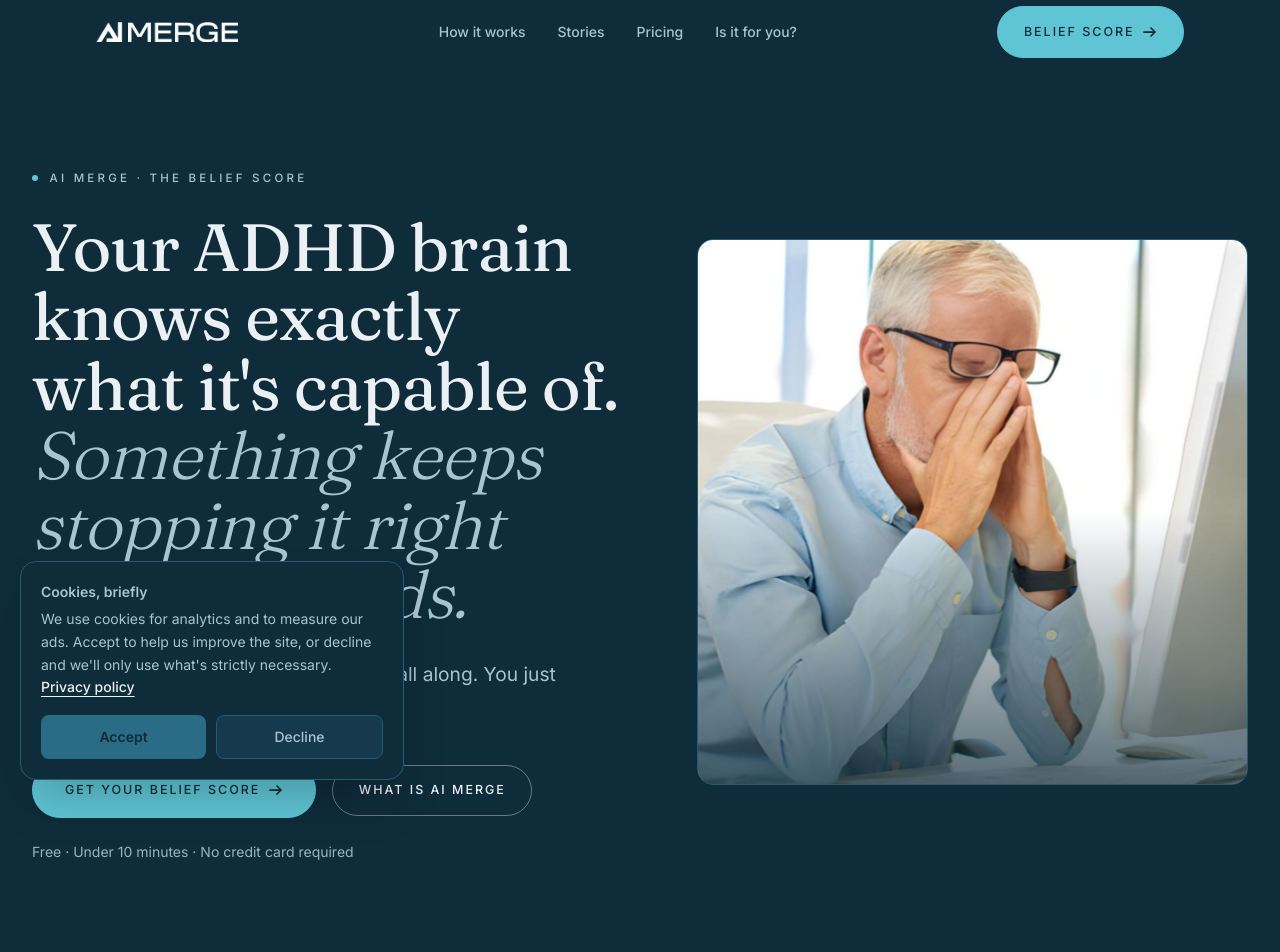
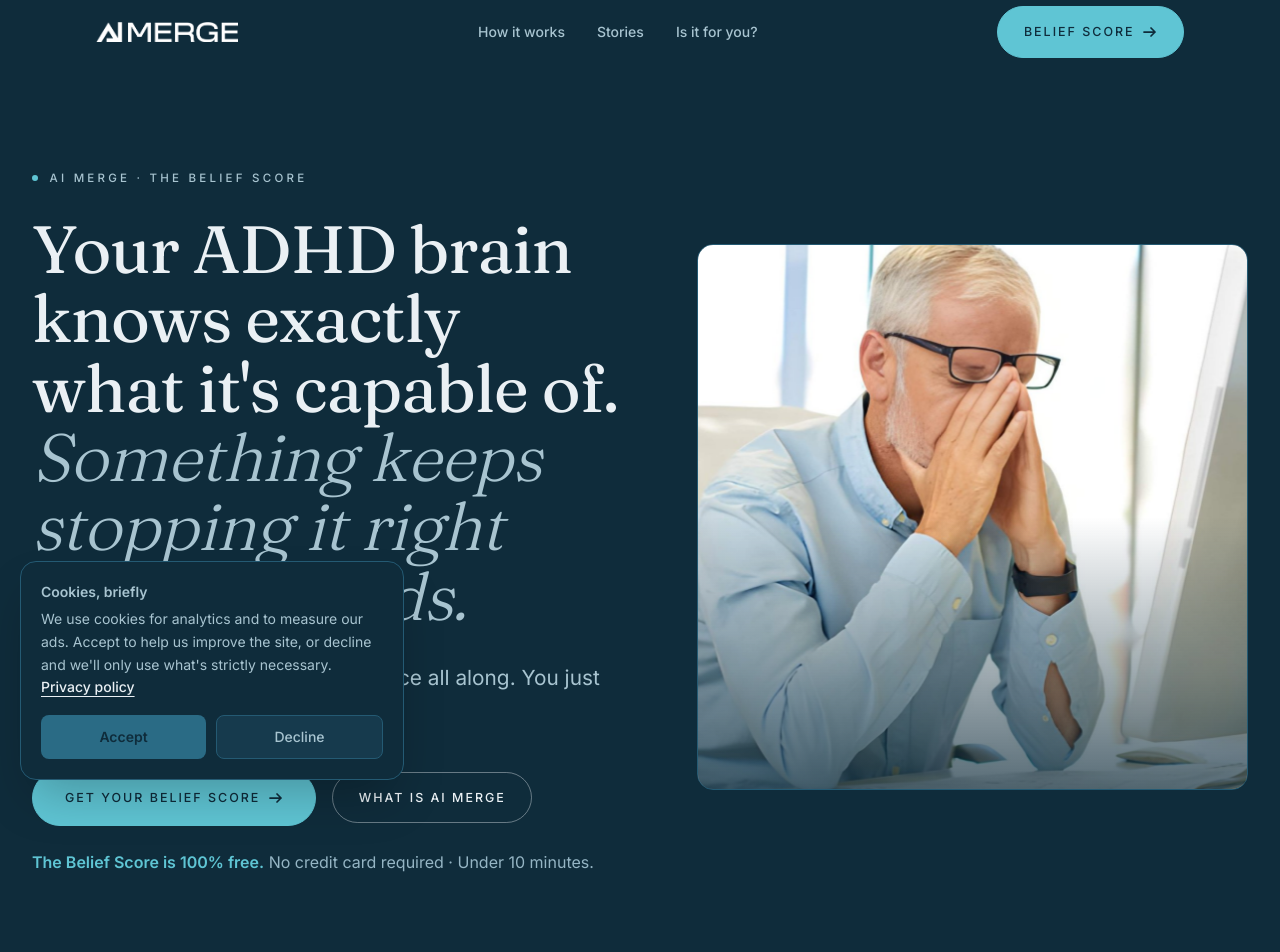
Before and after one commit to aggarwalmanuj/adhd-new, a Next.js app: page / in a window 1280 px wide. Shown: the top 952 px of the page. Built offline with nearby package versions, Linux system fonts and the light colour scheme; no server answers.

Commit message:
Enhance mobile accessibility and typography; update footer and header navigation links

```diff
--- a/app/globals.css
+++ b/app/globals.css
@@ -114,9 +114,20 @@ body {
   background: var(--background);
   color: var(--foreground);
   font-family: var(--font-sans);
+  /* Base copy runs a notch larger than the 16px default: the audience skews
+     older, so comfortable reading size is a conversion lever, not just polish. */
+  font-size: 1.0625rem;
   line-height: 1.75;
   text-rendering: optimizeLegibility;
   -webkit-font-smoothing: antialiased;
+}
+
+/* Never let a form control render below 16px: iOS auto-zooms the viewport on
+   focus otherwise, which reads as a broken mobile page. */
+input,
+textarea,
+select {
+  font-size: max(1rem, 16px);
 }
 
 ::selection {
@@ -174,7 +185,7 @@ body {
   color: var(--foreground);
 }
 .text-body-lg {
-  font-size: clamp(1.05rem, 1rem + 0.35vw, 1.2rem);
+  font-size: clamp(1.12rem, 1.02rem + 0.45vw, 1.3rem);
   line-height: 1.8;
 }
 .text-eyebrow {
--- a/app/layout.tsx
+++ b/app/layout.tsx
@@ -1,4 +1,4 @@
-import type { Metadata } from "next";
+import type { Metadata, Viewport } from "next";
 import { Fraunces, Inter } from "next/font/google";
 import { Analytics } from "@vercel/analytics/next";
 import { ApplyModal } from "@/components/apply-modal";
@@ -24,6 +24,14 @@ const fraunces = Fraunces({
   axes: ["opsz", "SOFT"],
   display: "swap",
 });
+
+export const viewport: Viewport = {
+  width: "device-width",
+  initialScale: 1,
+  // Do NOT set maximumScale/userScalable=no: blocking pinch-zoom is an
+  // accessibility failure and hurts the Lighthouse a11y score.
+  themeColor: "#0f2c3b",
+};
 
 export const metadata: Metadata = {
   // Canonical origin for the deployed site. Canonical/OG/Twitter URLs below
--- a/app/page.tsx
+++ b/app/page.tsx
@@ -3,8 +3,6 @@ import { Reveal } from "@/components/reveal";
 import { ScorecardCta } from "@/components/scorecard-cta";
 import { SiteFooter } from "@/components/site-footer";
 import { SiteHeader } from "@/components/site-header";
-
-const MICROCOPY = "Free · Under 10 minutes · No credit card required";
 
 const WEEK_PARAGRAPHS = [
   "It is Monday morning. You have a list. You know exactly what needs to happen. You sit down, and two hours later you have reorganised your desktop, watched three YouTube videos about productivity, and the list is untouched.",
@@ -44,36 +42,6 @@ const CHANGES = [
   "People around them begin responding differently, without any explanation.",
 ];
 
-const TIERS = [
-  {
-    name: "Belief Score",
-    price: "Free",
-    body: "Five questions. Your score across four dimensions appears instantly. The pattern that has been running your results, named clearly for the first time.",
-    featured: true,
-  },
-  {
-    name: "Full Report",
-    price: "USD $47",
-    body: "Your exact answers reflected back with the mechanism underneath them visible. Concrete next moves specific to you, not generic advice.",
-  },
-  {
-    name: "Your Purpose Story",
-    price: "USD $497",
-    body: "Your first personalised narrative built from your life. Yours permanently. What you do with it is revealed when you begin.",
-    note: "Credited in full toward the Protocol if you upgrade within 30 days.",
-  },
-  {
-    name: "Four-Week Protocol",
-    price: "USD $1,997",
-    body: "Four personalised narratives, one per week. Purpose, Past, Future, Integration. Weekly check-ins. 28-day Signal Wall. Money-back guarantee: complete the intake, engage for 14 days, submit your midpoint reflection. If nothing has shifted, full refund.",
-  },
-  {
-    name: "Elevated",
-    price: "USD $4,997",
-    body: "Everything in the Protocol, extended to eight weeks, professionally produced audio with carefully designed soundscapes, direct practitioner access throughout.",
-  },
-];
-
 const FIT_YES = [
   "You know you are capable of more and something keeps getting in the way",
   "You are willing to be honest about your patterns",
@@ -108,6 +76,17 @@ function Check() {
     <svg width="20" height="20" viewBox="0 0 20 20" fill="none" aria-hidden className="mt-0.5 shrink-0 text-signal">
       <path d="M4 10.5l4 4 8-9" stroke="currentColor" strokeWidth="2" strokeLinecap="round" strokeLinejoin="round" />
     </svg>
+  );
+}
+
+// Reassurance shown directly beneath every primary CTA: the Belief Score is
+// free, and there is no pricing or payment on this page.
+function FreeMicro({ className = "" }: { className?: string }) {
+  return (
+    <p className={`text-base ${className}`}>
+      <span className="font-semibold text-signal">The Belief Score is 100% free.</span>{" "}
+      <span className="text-faint">No credit card required · Under 10 minutes.</span>
+    </p>
   );
 }
 
@@ -151,7 +130,7 @@ export default function Home() {
                 </div>
               </Reveal>
               <Reveal delay={320}>
-                <p className="mt-6 text-sm text-faint">{MICROCOPY}</p>
+                <FreeMicro className="mt-6" />
               </Reveal>
             </div>
             <Reveal delay={200} className="relative">
@@ -336,14 +315,15 @@ export default function Home() {
         </section>
 
         {/* How to start */}
-        <section className="mx-auto w-full max-w-2xl px-5 py-20 text-center sm:px-8 sm:py-32">
+        <section className="border-y border-line">
+          <div className="mx-auto w-full max-w-2xl px-5 py-20 text-center sm:px-8 sm:py-32">
             <Reveal>
               <h2 className="text-headline">Get your free Belief Score</h2>
             </Reveal>
             <Reveal delay={80}>
               <p className="text-body-lg mx-auto mt-5 max-w-xl text-muted">
-              Five questions. Under ten minutes. Your score appears instantly,
-              free. No credit card.
+                Five questions. Under ten minutes. Your score appears instantly.
+                Absolutely free.
               </p>
             </Reveal>
             <Reveal delay={160}>
@@ -353,68 +333,16 @@ export default function Home() {
                 </ScorecardCta>
               </div>
             </Reveal>
-        </section>
-
-        {/* What you receive at each level */}
-        <section id="pricing" className="border-t border-line bg-surface">
-          <div className="mx-auto w-full max-w-7xl px-5 py-20 sm:px-8 sm:py-32">
-            <Reveal>
-              <ChapterMark numeral="VI">What you receive</ChapterMark>
+            <Reveal delay={220}>
+              <FreeMicro className="mt-5" />
             </Reveal>
-            <Reveal delay={60}>
-              <h2 className="text-headline mt-5 max-w-2xl">
-                What you receive at each level
-              </h2>
-            </Reveal>
-            <div className="mt-12 grid gap-5 md:grid-cols-2 lg:grid-cols-3">
-              {TIERS.map((tier, i) => (
-                <Reveal key={tier.name} delay={i * 50}>
-                  <div
-                    className={`liftable flex h-full flex-col rounded-2xl border bg-card p-8 ${
-                      tier.featured ? "border-signal ring-1 ring-signal" : "border-line"
-                    }`}
-                  >
-                    {tier.featured ? (
-                      <span className="mb-4 inline-flex w-fit items-center rounded-full bg-signal px-3 py-1 text-eyebrow text-bg">
-                        Start here
-                      </span>
-                    ) : null}
-                    <div className="flex items-baseline justify-between gap-3">
-                      <h3 className="text-title">{tier.name}</h3>
-                      <span
-                        className={`shrink-0 font-semibold ${tier.featured ? "text-signal" : "text-fg"}`}
-                      >
-                        {tier.price}
-                      </span>
-                    </div>
-                    <p className="mt-3 leading-relaxed text-muted">{tier.body}</p>
-                    {tier.note ? (
-                      <p className="mt-4 rounded-lg bg-accent-soft px-3 py-2 text-sm text-fg">
-                        {tier.note}
-                      </p>
-                    ) : null}
-                  </div>
-                </Reveal>
-              ))}
-              <Reveal delay={TIERS.length * 50}>
-                <div className="flex h-full flex-col items-start justify-center rounded-2xl border border-dashed border-line p-8">
-                  <p className="text-muted">
-                    Start free. Every level credits toward the next when you go
-                    deeper.
-                  </p>
-                  <div className="mt-6">
-                    <ScorecardCta variant="signal">Get your Belief Score</ScorecardCta>
-                  </div>
-                </div>
-              </Reveal>
-            </div>
           </div>
         </section>
 
         {/* Teams */}
         <section className="mx-auto w-full max-w-2xl px-5 py-20 sm:px-8 sm:py-32">
           <Reveal>
-            <ChapterMark numeral="VII">For teams</ChapterMark>
+            <ChapterMark numeral="VI">For teams</ChapterMark>
           </Reveal>
           <Reveal delay={60}>
             <h2 className="text-headline mt-5">
@@ -448,7 +376,7 @@ export default function Home() {
         <section id="for-you" className="border-t border-line bg-surface">
           <div className="mx-auto w-full max-w-7xl px-5 py-20 sm:px-8 sm:py-32">
             <Reveal>
-              <ChapterMark numeral="VIII">Honest fit</ChapterMark>
+              <ChapterMark numeral="VII">Honest fit</ChapterMark>
             </Reveal>
             <Reveal delay={60}>
               <h2 className="text-headline mt-5">Is this for you?</h2>
@@ -489,7 +417,7 @@ export default function Home() {
         {/* Your data is safe */}
         <section className="mx-auto w-full max-w-2xl px-5 py-20 sm:px-8 sm:py-32">
           <Reveal>
-            <ChapterMark numeral="IX">Your data</ChapterMark>
+            <ChapterMark numeral="VIII">Your data</ChapterMark>
           </Reveal>
           <Reveal delay={60}>
             <h2 className="text-headline mt-5">Your data is safe</h2>
@@ -528,7 +456,7 @@ export default function Home() {
               </div>
             </Reveal>
             <Reveal delay={160}>
-              <p className="mt-6 text-sm text-faint">{MICROCOPY}</p>
+              <FreeMicro className="mt-6" />
             </Reveal>
             <Reveal delay={220}>
               <p className="mx-auto mt-12 max-w-xl text-xs leading-relaxed text-faint">
--- a/components/site-footer.tsx
+++ b/components/site-footer.tsx
@@ -1,12 +1,11 @@
 import Image from "next/image";
 import Link from "next/link";
 
-// On-page section anchors — internal links that also give the footer a real
+// On-page section anchors: internal links that also give the footer a real
 // navigation structure instead of just two legal links.
 const EXPLORE = [
   { href: "/#what", label: "How it works" },
   { href: "/#experiences", label: "Stories" },
-  { href: "/#pricing", label: "Pricing" },
   { href: "/#for-you", label: "Is it for you?" },
 ];
 
@@ -43,7 +42,7 @@ export function SiteFooter() {
               <li key={item.href}>
                 <Link
                   href={item.href}
-                  className="text-muted transition-colors hover:text-fg"
+                  className="inline-block py-1 text-muted transition-colors hover:text-fg"
                 >
                   {item.label}
                 </Link>
@@ -61,7 +60,7 @@ export function SiteFooter() {
                   href={item.href}
                   target="_blank"
                   rel="noopener noreferrer"
-                  className="text-muted transition-colors hover:text-fg"
+                  className="inline-block py-1 text-muted transition-colors hover:text-fg"
                 >
                   {item.label}
                 </a>
@@ -78,10 +77,10 @@ export function SiteFooter() {
             Technologies, Vancouver, Canada.
           </p>
           <nav aria-label="Legal" className="flex items-center gap-5 text-sm">
-            <Link href="/privacy" className="text-muted transition-colors hover:text-fg">
+            <Link href="/privacy" className="inline-block py-1 text-muted transition-colors hover:text-fg">
               Privacy
             </Link>
-            <Link href="/terms" className="text-muted transition-colors hover:text-fg">
+            <Link href="/terms" className="inline-block py-1 text-muted transition-colors hover:text-fg">
               Terms
             </Link>
           </nav>
--- a/components/site-header.tsx
+++ b/components/site-header.tsx
@@ -11,7 +11,6 @@ import { ScorecardCta } from "@/components/scorecard-cta";
 const NAV = [
   { href: "#what", label: "How it works" },
   { href: "#experiences", label: "Stories" },
-  { href: "#pricing", label: "Pricing" },
   { href: "#for-you", label: "Is it for you?" },
 ];
 
```
Also changed, not shown: 1 other file (tests, documents, lock files or other folders). Lines whose indentation alone changed are shown as unchanged.
